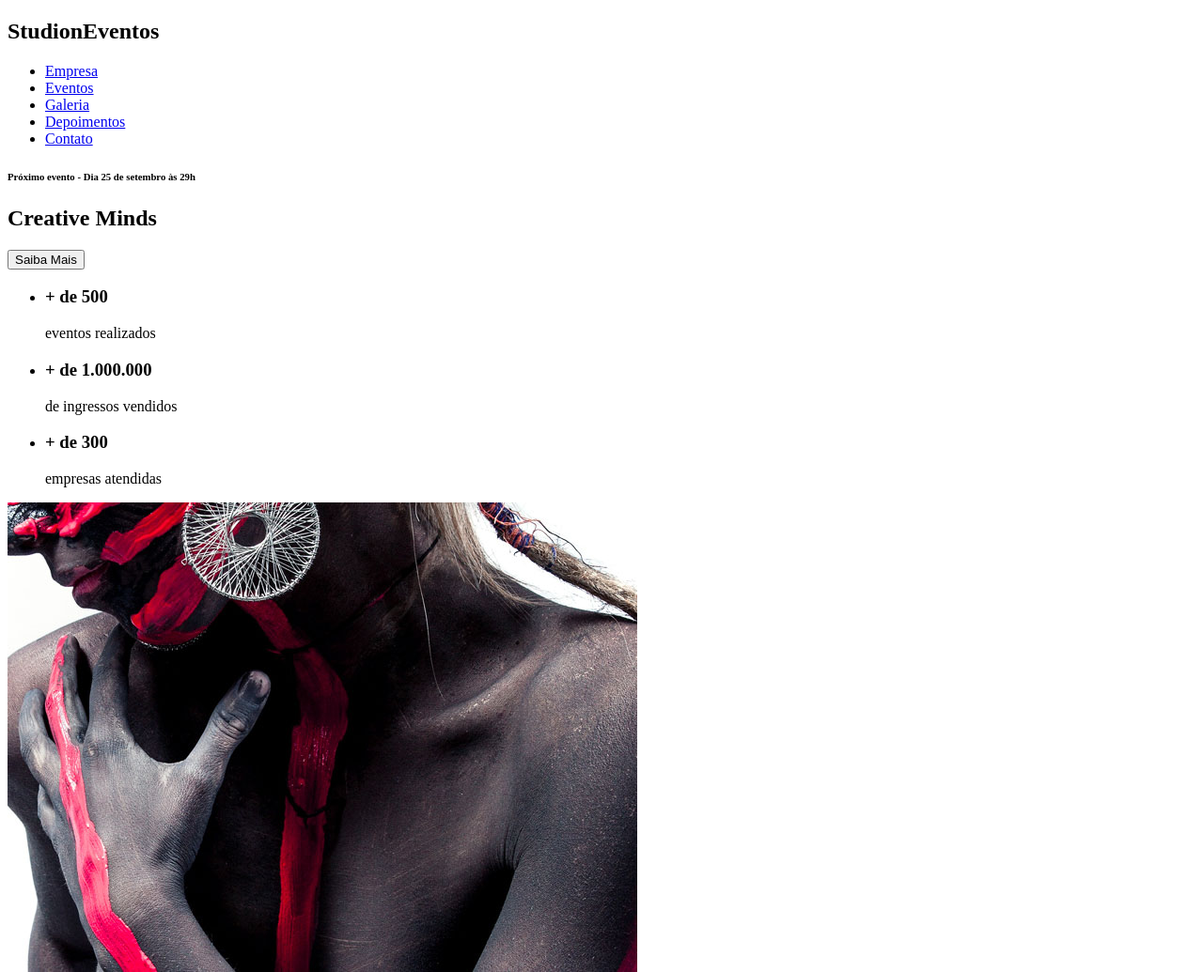
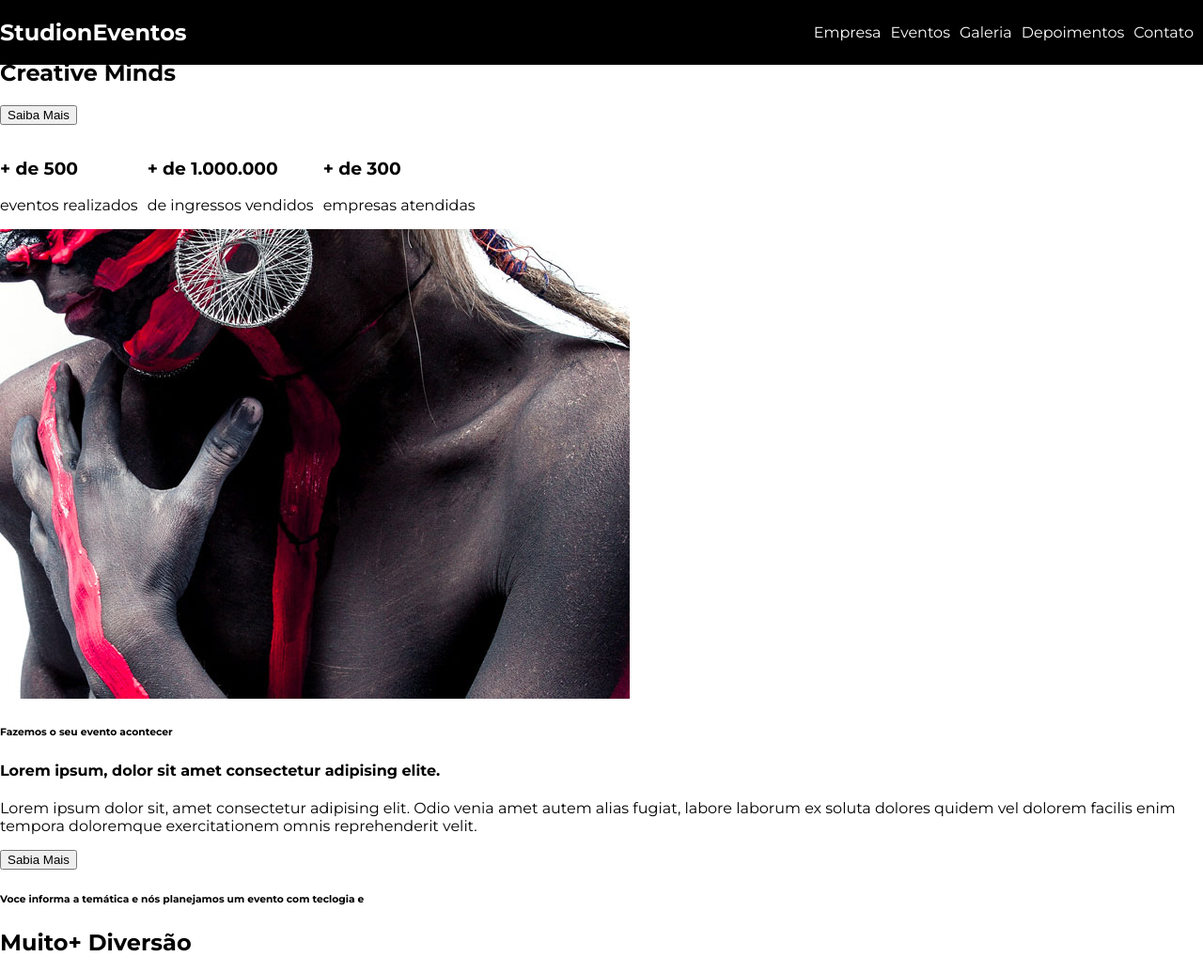
Before and after one commit to tycos84/studion, a website: page src/index.html in a window 1280 px wide. Shown: the top 1035 px of the page at 94% size. Drawn offline with Linux system fonts and the light colour scheme.

Commit message:
adicionando css

```diff
--- a/src/index.html
+++ b/src/index.html
@@ -5,14 +5,16 @@
     <meta charset="UTF-8">
     <meta http-equiv="X-UA-Compatible" content="IE=edge">
     <meta name="viewport" content="width=device-width, initial-scale=1.0">
-    <title>Studion</title>
+   <link rel="stylesheet" href="style.css">
+
+   <title>Studion</title>
 </head>
 
 <body>
-    <nav>
+    <nav class="navbar">
 
         <h1>Studi<span>on</span><span>Eventos</span></h1>
-        <ul>
+        <ul class="navbar__links">
             <li>
                 <a href="#empresa">
                     Empresa
@@ -47,7 +49,7 @@
     <header>
         <div id="slider">
             <div class="slider">
-                <h6><span>Próximo evento</span> - Dia 25 de setembro às 29h</h6>
+                <h6><span>Próximo evento</span> - Dia 25 de setembro às 19h</h6>
                 <h2><span>Creative</span> Minds</h2>
                 <button>Saiba Mais</button>
             </div>
@@ -109,7 +111,7 @@
             <li><a href="https://twitter.com" target="_blank">Twitter</a></li>
             <li><a href="https//youtube.com/" target="_blank">Youtube</a></li>
         </ul>
-        <hr/>
+        <hr />
         <p>
 
             <small>Studi<span>ON</span> -Todos os direitos resevados.</small>
--- /dev/null
+++ b/src/style.css
@@ -0,0 +1,48 @@
+@import url('https://fonts.googleapis.com/css2?family=Montserrat:wght@300;400;500;700;900&family=Roboto&display=swap');
+
+* {
+    box-sizing: border-box;
+}
+
+:root {
+    font-family: 'Montserrat', sans-serif;
+    font-size: 16px;
+}
+
+body {
+    margin: 0;
+}
+
+ul {
+    display: flex;
+    list-style: none;
+    padding-left: 0;
+}
+
+li {
+    margin-right: 0.625rem;
+
+}
+
+.navbar {
+    position: fixed;
+    display: grid;
+    grid-template-columns: 1fr 9fr;
+    align-items: center;
+    top: 0;
+    left: 0;
+    width: 100vw;
+    padding-left: 0 1rem;
+
+    background-color: #000;
+    color: #ffff;
+}
+
+.navbar__links {
+    justify-self: end;
+}
+
+.navbar__links a {
+    color: #fff;
+    text-decoration: none;
+}
```
